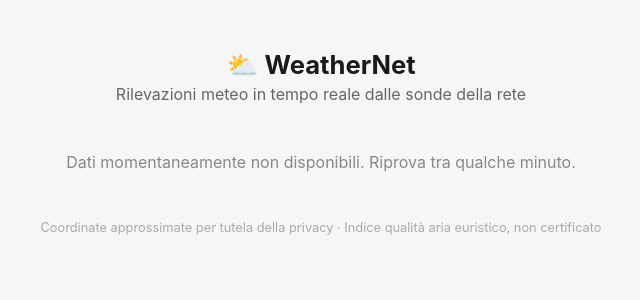
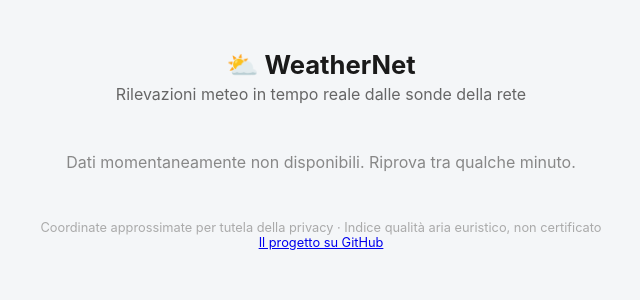
Before and after one commit to falberti/weathernet, a PHP site: page / in a window 1280 px wide. Shown: the top 300 px of the page, without its empty margins (319-959 px from the left). Run offline with PHP 8.4, Linux system fonts and the light colour scheme; data that the repository does not hold is empty.

Commit message:
Added Github link

```diff
--- a/public-page/index.php
+++ b/public-page/index.php
@@ -245,6 +245,8 @@ const SENSOR_CHART_CONFIG = [
   <footer>
     Coordinate approssimate per tutela della privacy &middot; Indice qualit&agrave;
     aria euristico, non certificato
+    <br>
+    <a href="https://github.com/falberti/weathernet" target="_blank" rel="noopener">Il progetto su GitHub</a>
   </footer>
 
 <?php if (!empty($probes)): ?>
```
